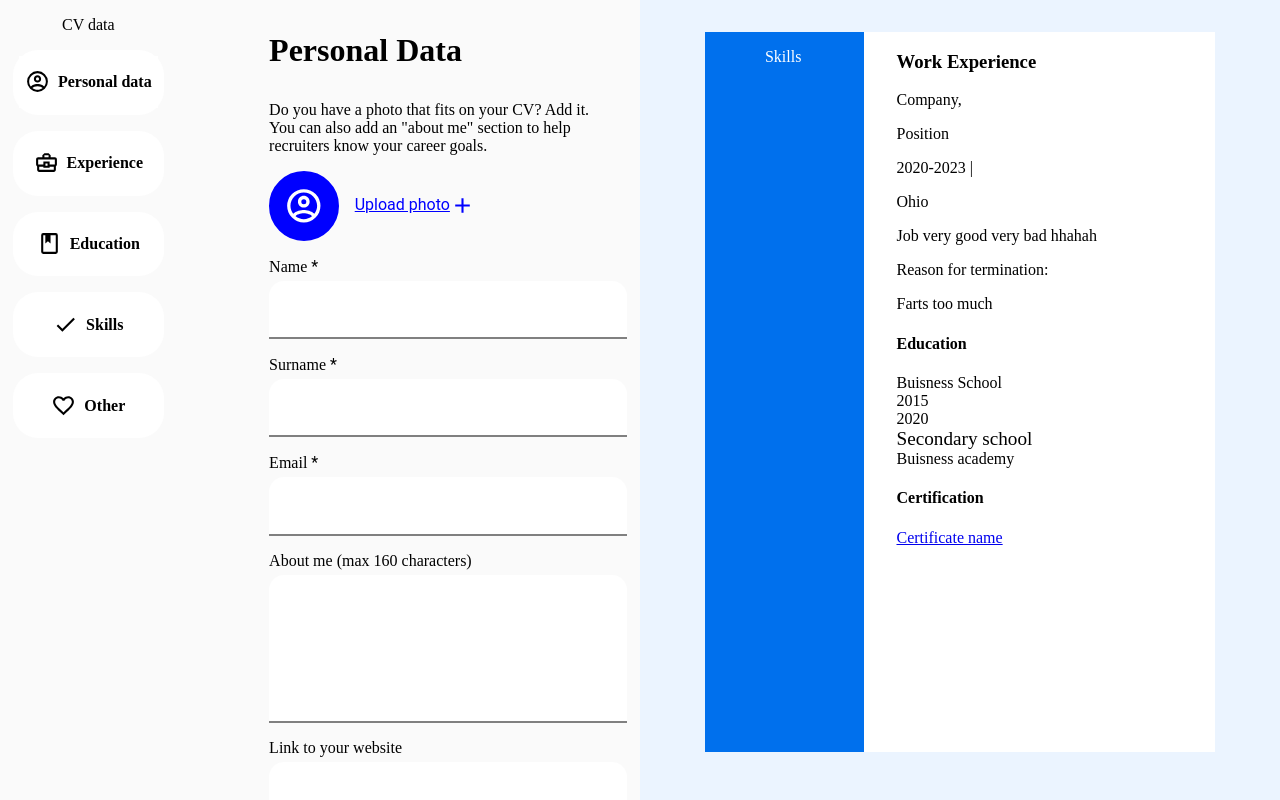
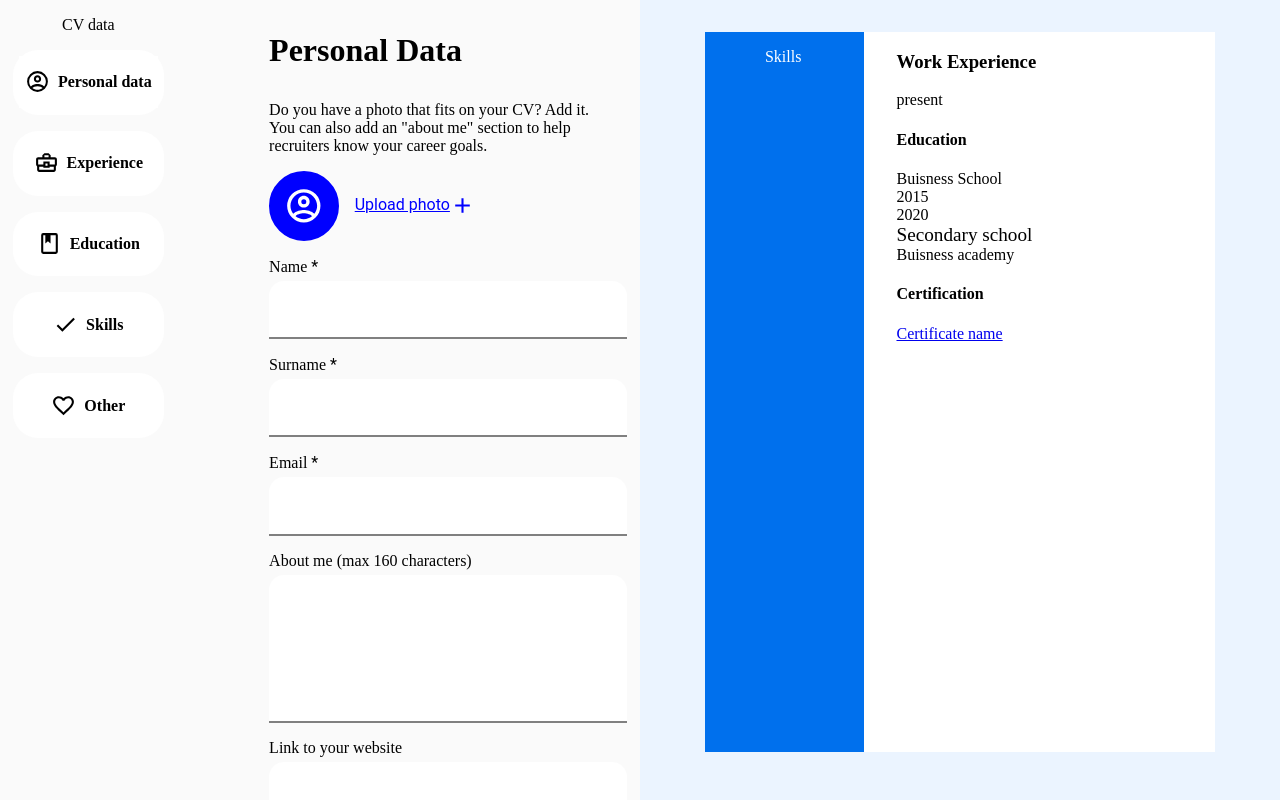
Before and after one commit to newbbiecoder/cv-application, a React (Vite) app: page / in a window 1280 px wide. Shown: the top 800 px of the page. Built offline with nearby package versions, Linux system fonts and the light colour scheme; a web font is replaced by a local one.

Commit message:
Data now changes live on the right side of previewContainer on editing input fields of experience input

```diff
--- a/src/App.jsx
+++ b/src/App.jsx
@@ -4,6 +4,7 @@ import PreviewContainer from "./components/previewContainer"
 import { useState } from "react"
 
 export default function makeContainers() {
+  //PersonalInput
   const [userName, setUserName] = useState("");
   const [surName, setSurName] = useState("");
   const [mail, setMail] = useState("");
@@ -12,10 +13,22 @@ export default function makeContainers() {
   const [website, setWebsite] = useState("");
   const [aboutMe, setAboutMe] = useState("");
 
+  //Experience
+  const [company, setCompany] = useState("");
+  const [position, setPosition] = useState("");
+  const [locality, setLocality] = useState("");
+  const [positionDesc, setPositionDesc] = useState("");
+  const [monthArr, setMonthArr] = useState("");
+  const [yearArr, setYearArr] = useState("");
+  const [monthEnd, setMonthEnd] = useState("");
+  const [yearEnd, setYearEnd] = useState("");
+  const [reasonTerm, setReasonTerm] = useState("");
+
   return (
     <>
       <div className="edit-container">
         < SideBarButtons
+          // PersonalInput
           userName={userName} setUserName={setUserName}
           surName={surName} setSurName={setSurName}
           mail={mail} setMail={setMail}
@@ -23,10 +36,22 @@ export default function makeContainers() {
           residence={residence} setResidence={setResidence}
           website={website} setWebsite={setWebsite}
           aboutMe={aboutMe} setAboutMe={setAboutMe}
+
+          // Experience
+          company={company} setCompany={setCompany}
+          position={position} setPosition={setPosition}
+          locality={locality} setLocality={setLocality}
+          positionDesc={locality} setPositionDesc={setPositionDesc}
+          monthArr={monthArr} setMonthArr={setMonthArr}
+          yearArr={yearArr} setYearArr={setYearArr}
+          monthEnd={monthEnd} setMonthEnd={setMonthEnd}
+          yearEnd={yearEnd} setYearEnd={setYearEnd}
+          reasonTerm={reasonTerm} setReasonTerm={setReasonTerm}
         />
       </div>
       <div className="preview-container">
         <PreviewContainer
+          // PersonalData
           userName={userName}
           surName={surName}
           mail={mail}
@@ -34,6 +59,17 @@ export default function makeContainers() {
           residence={residence}
           website={website}
           aboutMe={aboutMe}
+
+          // Experience
+          company={company}
+          position={position}
+          locality={locality}
+          positionDesc={positionDesc}
+          monthArr={monthArr}
+          yearArr={yearArr}
+          monthEnd={monthEnd}
+          yearEnd={yearEnd}
+          reasonTerm={reasonTerm}
         />
       </div>
     </>
--- a/src/components/experience.jsx
+++ b/src/components/experience.jsx
@@ -1,12 +1,7 @@
-import { useState } from "react";
+import { useState, useMemo } from "react";
 
-export default function ExperienceInput() {
+export default function ExperienceInput(props) {
     const [forms, setForms] = useState([]);
-
-    const addForm = () => {
-        setForms([...forms, <JobInfo key={crypto.randomUUID()} />])
-    }
-
 
     return (
         <div className="experience">
@@ -22,7 +17,7 @@ export default function ExperienceInput() {
                 </div>
 
 
-                <button className="add-position" onClick={addForm}>
+                <button className="add-position" onClick={() => setForms([...forms, <JobInfo key={crypto.randomUUID()} {...props}/>])}>
                     <p>Add a position</p>
                     <svg xmlns="http://www.w3.org/2000/svg" viewBox="0 0 24 24"><title>plus</title><path d="M19,13H13V19H11V13H5V11H11V5H13V11H19V13Z" /></svg>
                 </button>
@@ -36,14 +31,38 @@ export default function ExperienceInput() {
     )
 }
 
-function JobInfo() {
+function JobInfo(props) {
     const [fieldsHide, setFieldsHide] = useState(false);
 
-    const formFields = [
+    const handleNameChange = (e, fieldName) => {
+        if(fieldName === "Company") props.setCompany(e.target.value);
+        else if(fieldName === "Position") props.setPosition(e.target.value);
+        else if(fieldName === "Locality") props.setLocality(e.target.value);
+        else if(fieldName === "pos-desc") props.setPositionDesc(e.target.value);
+        else if(fieldName === "month-arr") props.setMonthArr(e.target.value);
+        else if(fieldName === "year-arr") props.setYearArr(e.target.value);
+        else if(fieldName === "month-end") props.setMonthEnd(e.target.value);
+        else if(fieldName === "year-end") props.setYearEnd(e.target.value);
+        else if(fieldName === "reason-term") props.setReasonTerm(e.target.value);
+    }
+
+    const setValue = (valueFieldName) => {
+        valueFieldName === "Company" ? props.company : "";
+        valueFieldName === "Position" ? props.position : "";
+        valueFieldName === "Locality" ? props.locality : "";
+        valueFieldName === "pos-desc" ? props.positionDesc : "";
+        valueFieldName === "month-arr" ? props.monthArr : "";
+        valueFieldName === "year-arr" ? props.yearArr : "";
+        valueFieldName === "month-end" ? props.monthEnd : "";
+        valueFieldName === "year-end" ? props.yearEnd : "";
+        valueFieldName === "reason-term" ? props.reasonTerm : "";
+    }
+
+    const formFields = useMemo(() => [
         {name: "Position", id: crypto.randomUUID()},
         {name: "Company", id: crypto.randomUUID()},
         {name: "Locality", id: crypto.randomUUID()}
-    ]
+    ],[]);
 
     const addFields = (e) => {
         setFieldsHide(!fieldsHide);
@@ -93,22 +112,26 @@ function JobInfo() {
                             {field.name} {' '}
                             <span>*</span>
                         </p>
-                        <input type="text" name={field.name} id={field.name} />
+                        <input type="text" name={field.name} id={field.name}
+                        onChange={(e) => handleNameChange(e, field.name)}
+                        value={setValue(field.name)}
+                        />
                     </label>
                 ))}
                 <label htmlFor="pos-desc" key={crypto.randomUUID()}>
                     Position description
-                    <textarea name="pos-desc" id="pos-desc"></textarea>
+                    <textarea name="pos-desc" id="pos-desc" onChange={(e) => handleNameChange(e, "pos-desc")} value={setValue("pos-desc")}></textarea>
                 </label>
 
                 <div className="company-arrival">
                     <label htmlFor="month-arr" key={crypto.randomUUID()}>
                         Month of Arrival
-                        <input type="text" name="month-arr" id="month-arr"/>
+                        <input type="text" name="month-arr" id="month-arr" onChange={(e) => handleNameChange(e, "month-arr")} value={setValue("month-arr")}/>
                     </label>
                     <label htmlFor="year-arr" key={crypto.randomUUID()}>
                         Year of entry
-                        <input type="number" name="year-arr" id="year-arr" />
+                        <input type="number" name="year-arr" id="year-arr" onChange={(e) => handleNameChange(e, "year-arr")}
+                        value={setValue("year-arr")}/>
                     </label>
                 </div>
 
@@ -119,17 +142,19 @@ function JobInfo() {
                 <div className="company-left">
                     <label htmlFor="month-end" key={crypto.randomUUID()}>
                         End Month
-                        <input type="text" name="month-end" id="month-end" />
+                        <input type="text" name="month-end" id="month-end" onChange={(e) => handleNameChange(e, "month-end")}
+                        value={setValue("month-end")}/>
                     </label>
                     <label htmlFor="year-end" key={crypto.randomUUID()}>
                         Year of termination
-                        <input type="number" name="year-end" id="year-end" />
+                        <input type="number" name="year-end" id="year-end" onChange={(e) => handleNameChange(e, "year-end")}
+                        value={setValue("year-end")}/>
                     </label>
                 </div>
 
                 <label htmlFor="reason-term" key={crypto.randomUUID()}>
                     Reason for termination
-                    <textarea name="reason-term" id="reason-term"></textarea>
+                    <textarea name="reason-term" id="reason-term" onChange={(e) => handleNameChange(e, "reason-term")} value={setValue("reason-term")}></textarea>
                 </label>
 
                 <button className="remove-position" onClick={removeForm}>
--- a/src/components/previewContainer.jsx
+++ b/src/components/previewContainer.jsx
@@ -3,17 +3,30 @@ export default function PreviewContainer(props) {
         <div className="resume">
             <div className="left-side">
                 <LeftSide
+                    //PersonalInput
                     aboutMe={props.aboutMe}
                 />
             </div>
             <div className="right-side">
                 <RightSide
+                    //PersonalInput
                     userName={props.userName}
                     surName={props.surName}
                     mail={props.mail}
                     phoneNumber={props.phoneNumber}
                     residence={props.residence}
                     website={props.website}
+
+                    //Experience
+                    company={props.company}
+                    position={props.position}
+                    locality={props.locality}
+                    positionDesc={props.positionDesc}
+                    monthArr={props.monthArr}
+                    yearArr={props.yearArr}
+                    monthEnd={props.monthEnd}
+                    yearEnd={props.yearEnd}
+                    reasonTerm={props.reasonTerm}
                 />
             </div>
         </div>
@@ -84,19 +97,23 @@ function RightSide(props) {
                 <h3>Work Experience</h3>
                 <div className="new-job-exp">
                     <div className="about-job">
-                        <p className="company">Company, </p>
-                        <p className="position">Position</p>
+                        <p className="company">{props.company}</p>
+                        <p className="position">{props.position}</p>
                     </div>
                     <div className="job-duration-location">
-                        <p className="job-duration">2020-2023 | </p>
-                        <p className="job-location">Ohio</p>
+                            {props.monthEnd === "" ? (
+                                <p className="job-duration">{props.monthArr} {props.yearArr} present</p>
+                            ) : (
+                                <p className="job-duration">{props.monthArr} {props.yearArr}-{props.monthEnd} {props.yearEnd}</p>
+                            )}
+                        <p className="job-location">{props.locality}</p>
                     </div>
                     <div className="job-desc">
-                        Job very good very bad hhahah
+                        {props.positionDesc}
                     </div>
-                    <div className="job-term">
+                    <div className="job-term" style={{display: props.monthEnd === "" ? 'none' : 'block'}}>
                         <p>Reason for termination: </p>
-                        <p className="reason-term">Farts too much</p>
+                        <p className="reason-term">{props.reasonTerm}</p>
                     </div>
                 </div>
             </div>
--- a/src/components/sidebarButtons.jsx
+++ b/src/components/sidebarButtons.jsx
@@ -26,9 +26,23 @@ export default function SideBarButtons(props) {
             website={props.website} setWebsite={props.setWebsite}
             aboutMe={props.aboutMe} setAboutMe={props.setAboutMe}
         />;
-        else if(activeSection === "Experience") return <ExperienceInput />;
+
+        else if(activeSection === "Experience") return <ExperienceInput
+            company={props.company} setCompany={props.setCompany}
+            position={props.position} setPosition={props.setPosition}
+            locality={props.locality} setLocality={props.setLocality}
+            positionDesc={props.locality} setPositionDesc={props.setPositionDesc}
+            monthArr={props.monthArr} setMonthArr={props.setMonthArr}
+            yearArr={props.yearArr} setYearArr={props.setYearArr}
+            monthEnd={props.monthEnd} setMonthEnd={props.setMonthEnd}
+            yearEnd={props.yearEnd} setYearEnd={props.setYearEnd}
+            reasonTerm={props.reasonTerm} setReasonTerm={props.setReasonTerm}
+        />;
+
         else if(activeSection === "Education") return <Education />;
+
         else if(activeSection === "Skills") return <Skills />;
+
         else if(activeSection === "Other") return <Others />;
     }
     return (
```
